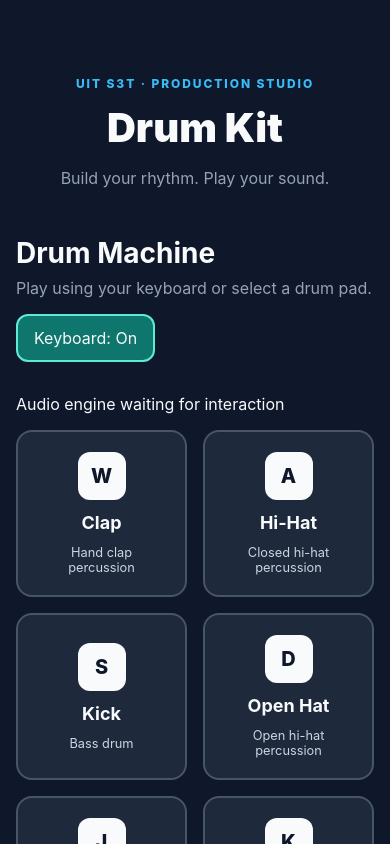
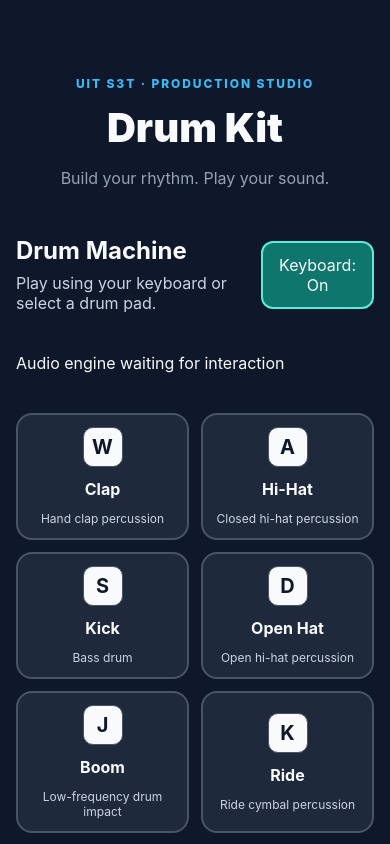
Before and after one commit to HongAn-SkaS/24520052_NgoHongAn_Lab3_HW1, a React (Vite) app: page / in a window 390 px wide. Shown: the top 844 px of the page. Built offline with nearby package versions, Linux system fonts and the light colour scheme.

Commit message:
style(responsive): optimize drum kit for mobile and reduced motion

```diff
--- a/src/components/DrumKit/DrumKit.css
+++ b/src/components/DrumKit/DrumKit.css
@@ -1,7 +1,8 @@
 
 .drum-kit {
-  width: min(100%, 960px);
-  margin-inline: auto;
+  display: grid;
+  gap: 1.5rem;
+  width: 100%;
 }
 
 .drum-kit__header {
@@ -9,18 +10,15 @@
   align-items: center;
   justify-content: space-between;
   gap: 1rem;
-  margin-bottom: 2rem;
 }
 
 .drum-kit__header h2 {
   margin: 0;
-  color: #f8fafc;
-  font-size: 1.75rem;
 }
 
 .drum-kit__header p {
-  margin-block: 0.5rem 0;
-  color: #94a3b8;
+  margin: 0.5rem 0 0;
+  color: var(--color-text-secondary);
 }
 
 .drum-kit__toggle {
@@ -54,13 +52,26 @@
 }
 
 
+@media (max-width: 900px) {
+  .drum-kit__grid {
+    grid-template-columns: repeat(3, minmax(0, 1fr));
+  }
+}
+
 @media (max-width: 640px) {
+  .drum-kit__grid {
+    grid-template-columns: repeat(2, minmax(0, 1fr));
+    gap: 0.75rem;
+  }
+}
+
+@media (max-width: 380px) {
   .drum-kit__header {
     align-items: flex-start;
     flex-direction: column;
   }
 
   .drum-kit__grid {
-    grid-template-columns: repeat(2, minmax(0, 1fr));
+    gap: 0.5rem;
   }
 }
--- a/src/components/DrumPad/DrumPad.css
+++ b/src/components/DrumPad/DrumPad.css
@@ -78,3 +78,57 @@
     transform: none;
   }
 }
+
+
+.drum-pad {
+  display: flex;
+  flex-direction: column;
+  align-items: center;
+  justify-content: center;
+  gap: 0.75rem;
+
+  min-width: 0;
+  min-height: 150px;
+  padding: 1rem;
+
+  text-align: center;
+  overflow-wrap: anywhere;
+}
+
+.drum-pad__key {
+  display: grid;
+  place-items: center;
+
+  width: 2.5rem;
+  height: 2.5rem;
+
+  border: 1px solid var(--color-border);
+  border-radius: 0.625rem;
+
+  font-weight: 700;
+}
+
+.drum-pad__name {
+  font-size: 1.125rem;
+  font-weight: 700;
+}
+
+.drum-pad__description {
+  color: var(--color-text-secondary);
+  font-size: 0.8125rem;
+}
+
+@media (max-width: 480px) {
+  .drum-pad {
+    min-height: 120px;
+    padding: 0.75rem;
+  }
+
+  .drum-pad__name {
+    font-size: 1rem;
+  }
+
+  .drum-pad__description {
+    font-size: 0.75rem;
+  }
+}
--- a/src/components/HitHistory/HitHistory.css
+++ b/src/components/HitHistory/HitHistory.css
@@ -95,3 +95,27 @@
     font-size: 0.75rem;
   }
 }
+
+
+.hit-history {
+  min-width: 0;
+}
+
+.hit-history__item {
+  min-width: 0;
+  overflow-wrap: anywhere;
+}
+
+@media (max-width: 480px) {
+  .hit-history {
+    padding: 1rem;
+  }
+
+  .hit-history__item {
+    grid-template-columns: minmax(0, 1fr) auto;
+  }
+
+  .hit-history__item time {
+    grid-column: 1 / -1;
+  }
+}
--- a/src/index.css
+++ b/src/index.css
@@ -46,3 +46,15 @@ button:focus-visible {
   color: #0f172a;
   background: #7dd3fc;
 }
+
+
+@media (prefers-reduced-motion: reduce) {
+  *,
+  *::before,
+  *::after {
+    scroll-behavior: auto !important;
+    animation-duration: 0.01ms !important;
+    animation-iteration-count: 1 !important;
+    transition-duration: 0.01ms !important;
+  }
+}
```
